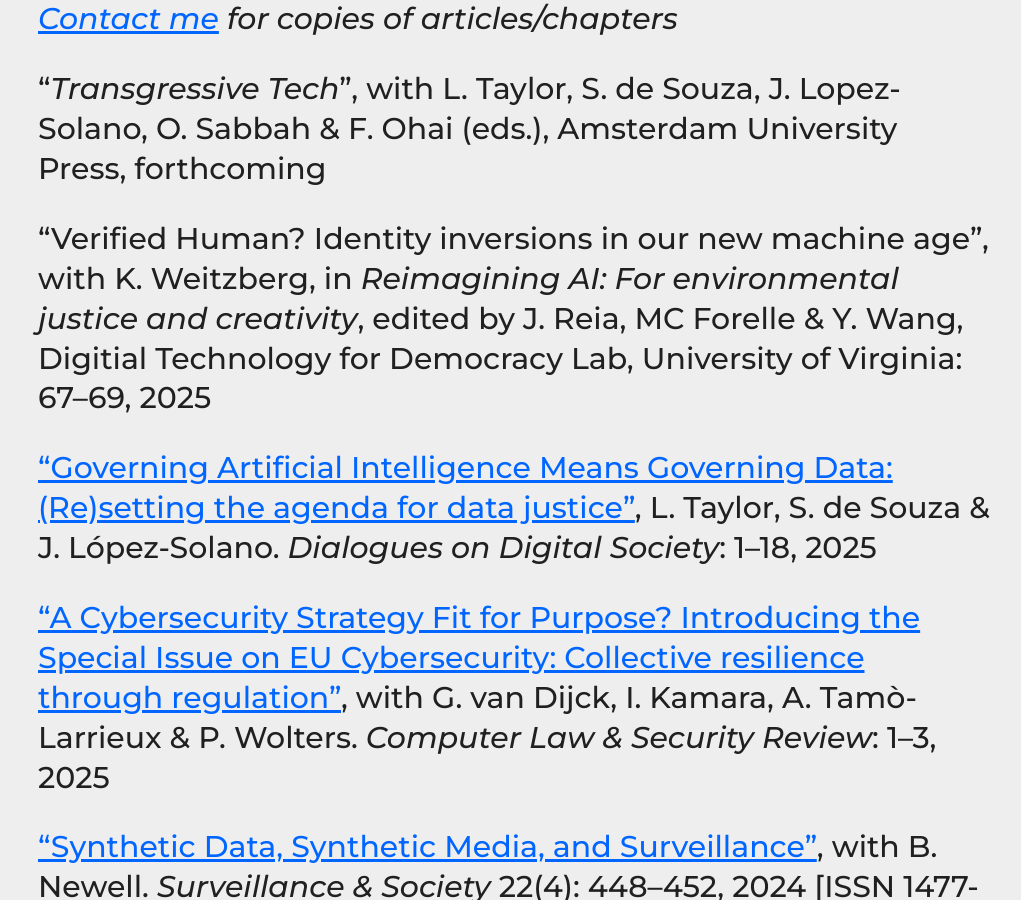
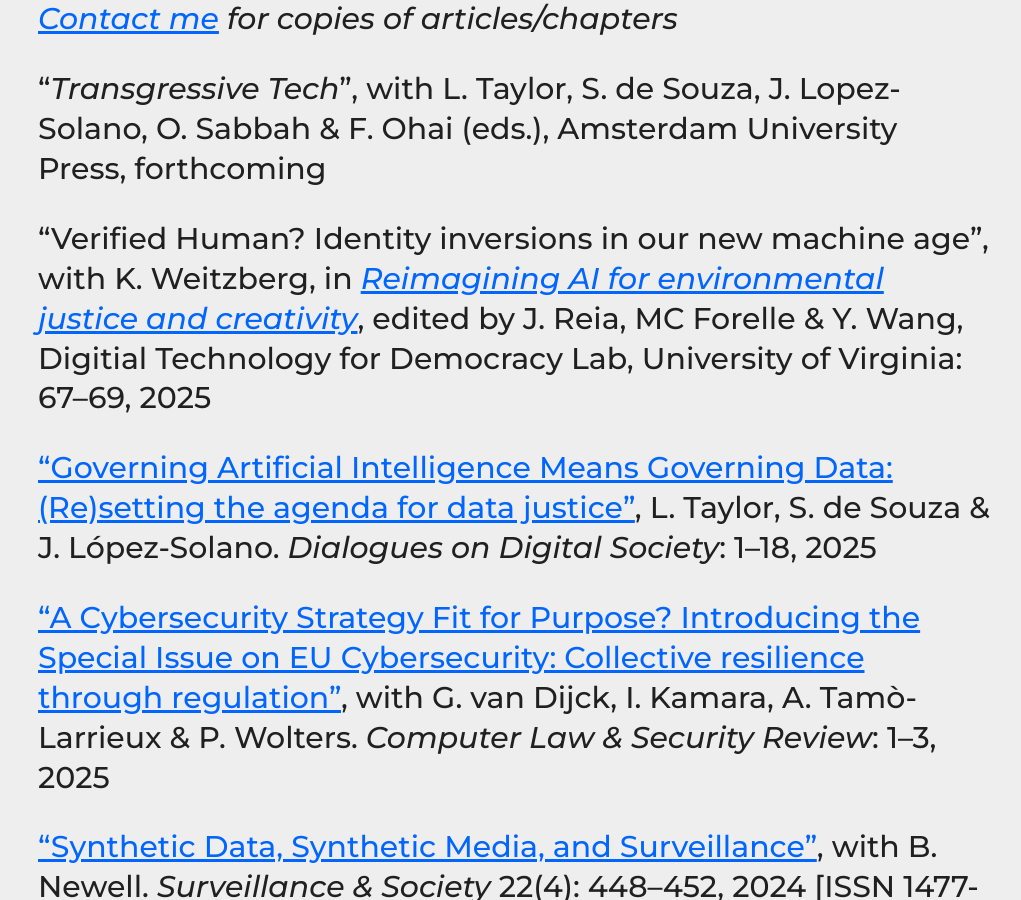
Before and after one commit to haroonalrasheed/641a, a Jekyll site: the page built from selected-publications/index.md, in a window 1280 px wide and 900 px high, scrolled down 319 px. Shown: the whole window, without its empty margins (126-1147 px from the left). Built offline with Jekyll 4.4.1, drawn with Linux system fonts in a browser that asks for light colours; part of the change alters nothing that is shown.

```diff
--- a/selected-publications/index.md
+++ b/selected-publications/index.md
@@ -8,7 +8,7 @@ _[Contact me](mailto:a.k.martin@alumni.lse.ac.uk) for copies of articles/chapter
 
 "_Transgressive Tech_", with L. Taylor, S. de Souza, J. Lopez-Solano, O. Sabbah & F. Ohai (eds.), Amsterdam University Press, forthcoming
 
-"Verified Human? Identity inversions in our new machine age", with K. Weitzberg, in _Reimagining AI: For environmental justice and creativity_, edited by J. Reia, MC Forelle & Y. Wang, Digitial Technology for Democracy Lab, University of Virginia: 67–69, 2025
+"Verified Human? Identity inversions in our new machine age", with K. Weitzberg, in [_Reimagining AI for environmental justice and creativity_](https://doi.org/10.18130/03df-zn30), edited by J. Reia, MC Forelle & Y. Wang, Digitial Technology for Democracy Lab, University of Virginia: 67–69, 2025
 
 ["Governing Artificial Intelligence Means Governing Data: (Re)setting the agenda for data justice"](https://doi.org/10.1177/29768640241306800), L. Taylor, S. de Souza & J. López-Solano. _Dialogues on Digital Society_: 1–18, 2025
 
```
